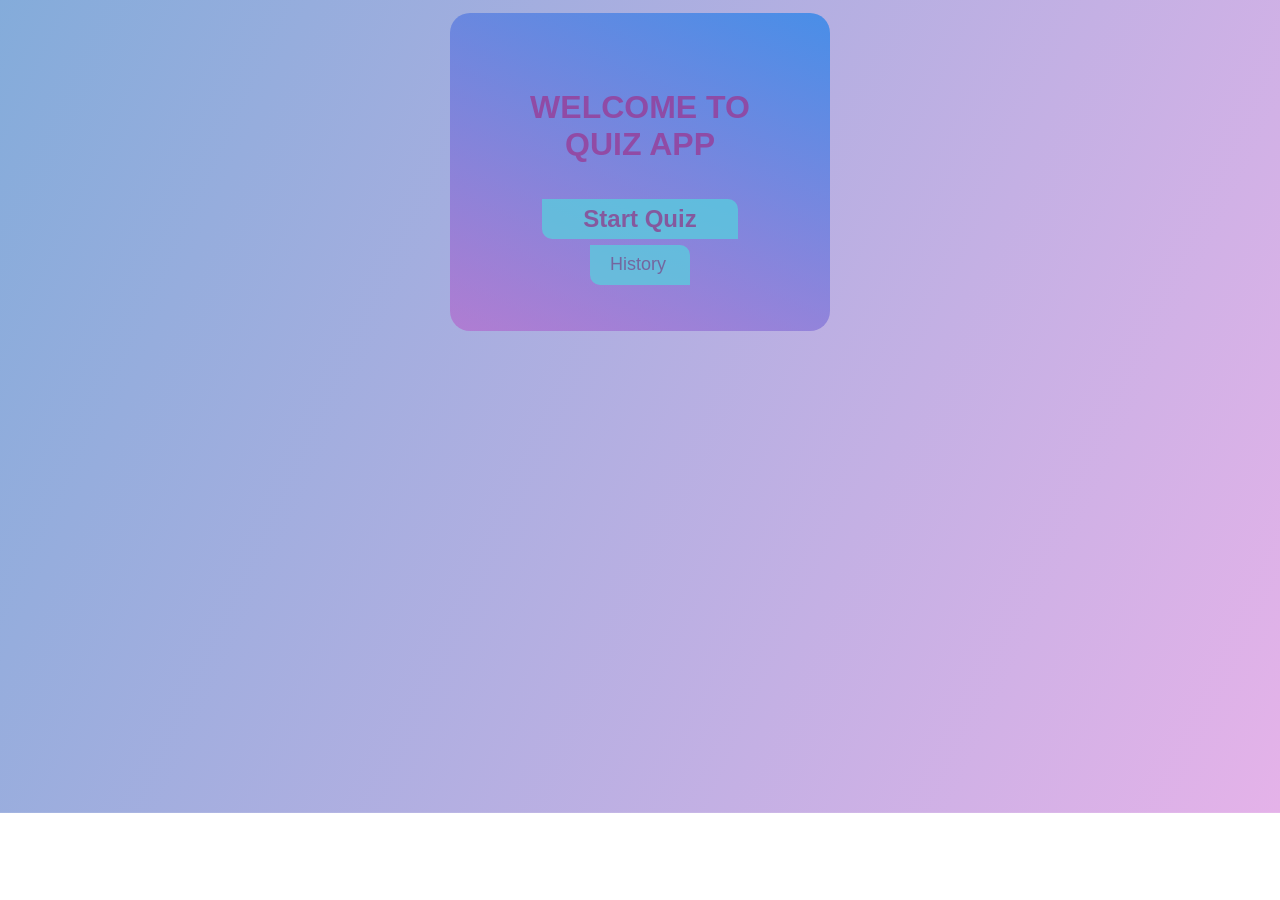
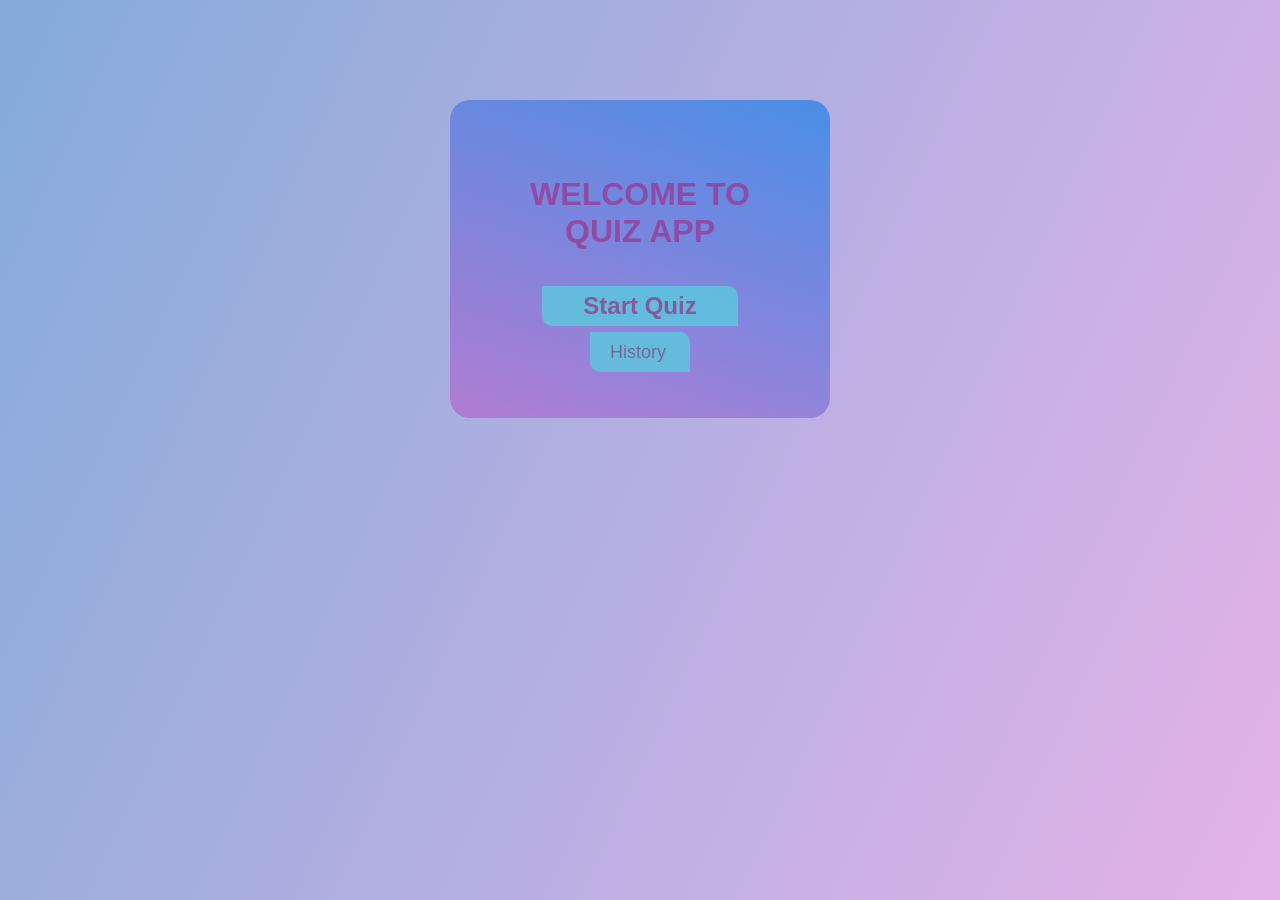
Before and after one commit to annsh97/final-project-quiz-app, a React (Create React App) app: page / in a window 1280 px wide. Before the commit the page ends 813 px from the top, so only its background shows below. Built offline with nearby package versions, Linux system fonts and the light colour scheme.

Commit message:
fixed scroll

```diff
--- a/src/components/Home/Home.css
+++ b/src/components/Home/Home.css
@@ -88,7 +88,10 @@ button:disabled {
   );
   border-radius: 20px;
   max-width: 300px;
-  margin: 2% auto;
+  margin-top: 100px;
+  margin-bottom: auto;
+  margin-left: auto;
+  margin-right: auto;
   padding: 40px;
   align-items: center;
 }
--- a/src/components/Quiz/Quiz.css
+++ b/src/components/Quiz/Quiz.css
@@ -36,9 +36,14 @@ body {
 
   margin-left: 25%;
   margin-right: 25%;
+  overflow: hidden; /* Hide scrollbars */
 }
 
 .page {
+  margin-top: 100px;
+  margin-bottom: auto;
+  margin-left: auto;
+  margin-right: auto;
   width: 40vw;
   padding: 2rem;
   background: linear-gradient(
@@ -48,7 +53,6 @@ body {
   );
   cursor: default;
   border-radius: 20px;
-  margin: 2% auto;
 }
 
 button {
--- a/src/components/TryAgain/PopUp.jsx
+++ b/src/components/TryAgain/PopUp.jsx
@@ -94,7 +94,9 @@ const Popup = (props) => {
         </div>
       )}
       <button className="btn-history">
-        <Link to="/history">History</Link>
+        <Link to="/history" onClick={saveAttempt}>
+          History
+        </Link>
       </button>
     </div>
   );
--- a/src/components/TryAgain/tryagain.scss
+++ b/src/components/TryAgain/tryagain.scss
@@ -23,7 +23,7 @@
 
   width: 200px;
   height: 200px;
-  margin: 350px 700px;
+  margin: 250px 700px;
 
   h3 {
     text-align: center;
```
